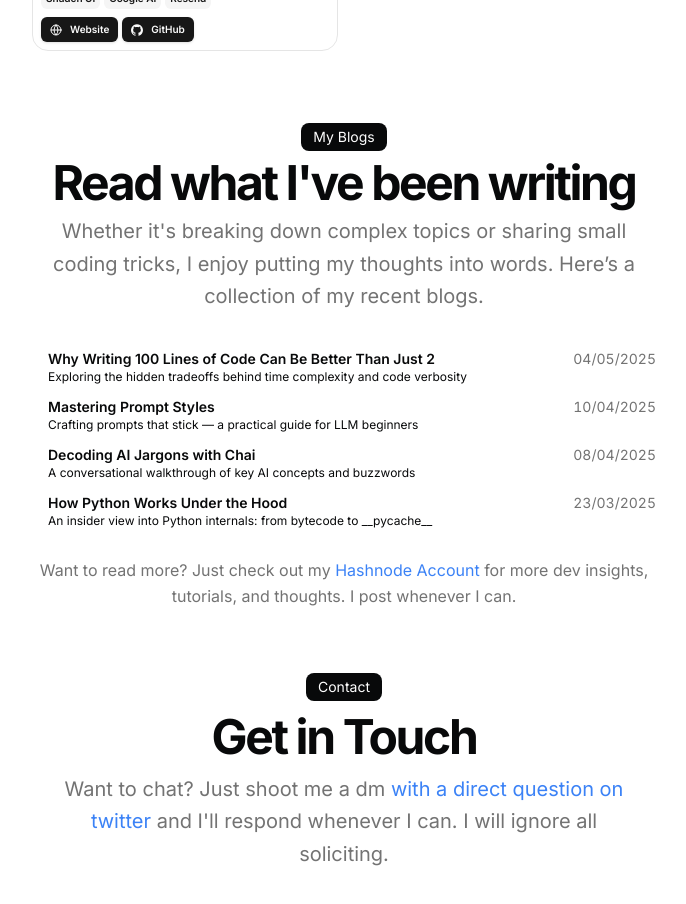
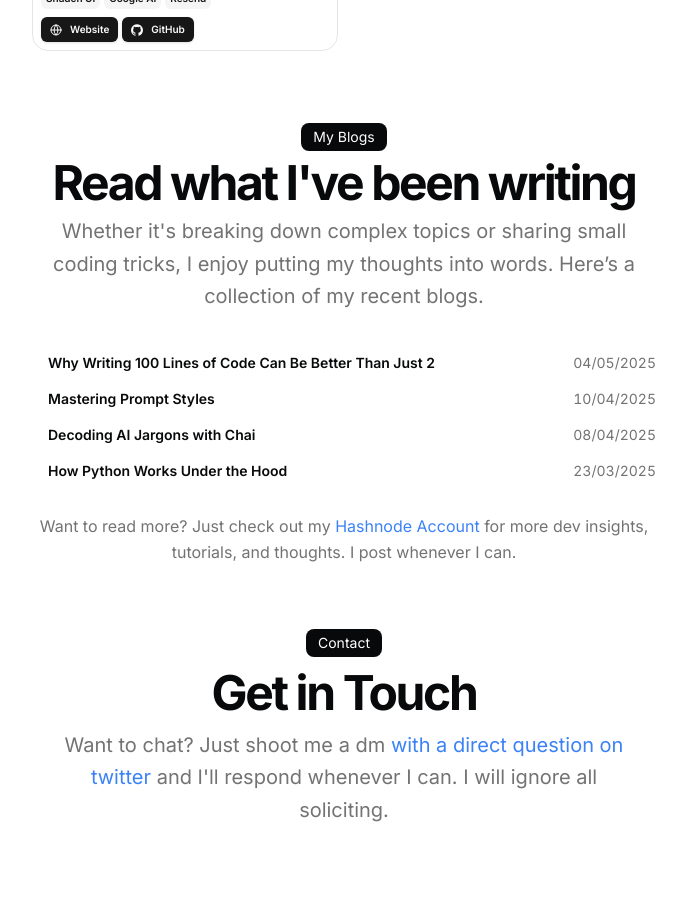
Before and after one commit to rahulkpr2510/portfolio-website, a Next.js app: page / in a window 1280 px wide. Shown: the part 1380-2284 px from the top of the page, without its empty margins (296-982 px from the left). Built offline with nearby package versions, Linux system fonts and the light colour scheme.

Commit message:
refactor(blog-card): simplify component structure and improve animation
- Remove unused props (subtitle, badges) and clean up imports
- Restructure card layout and improve expand/collapse animation with AnimatePresence
- Move Link component inside description for better UX

```diff
--- a/src/app/page.tsx
+++ b/src/app/page.tsx
@@ -17,7 +17,7 @@ export default function Page() {
       <section id="hero">
         <div className="mx-auto w-full max-w-2xl space-y-8">
           <div className="gap-2 flex justify-between">
-						<div className="flex-col flex flex-1 space-y-1.5">
+            <div className="flex-col flex flex-1 space-y-2">
               <BlurFadeText
                 delay={BLUR_FADE_DELAY}
                 className="text-3xl font-bold tracking-tighter sm:text-5xl xl:text-6xl/none"
@@ -195,7 +195,7 @@ export default function Page() {
         </div>
       </section> */}
       <section id="education">
-				<div className="flex min-h-0 flex-col gap-y-3">
+        <div className="flex min-h-0 flex-col gap-y-4">
           <BlurFade delay={BLUR_FADE_DELAY * 11}>
             <div className="flex flex-col items-center justify-center space-y-4 text-center">
               <div className="space-y-2 mb-6">
@@ -219,8 +219,8 @@ export default function Page() {
                 key={Math.random()}
                 blogUrl={blog.link}
                 title={blog.title}
-								subtitle={blog.description}
                 date={blog.date}
+                description={blog.description}
               />
             </BlurFade>
           ))}
--- a/src/components/blog-card.tsx
+++ b/src/components/blog-card.tsx
@@ -1,32 +1,27 @@
 "use client";
 
-import { Badge } from "./ui/badge";
 import { Card, CardHeader } from "@/components/ui/card";
 import { cn } from "@/lib/utils";
-import { motion } from "framer-motion";
+import { motion, AnimatePresence } from "framer-motion";
 import { ChevronRightIcon } from "lucide-react";
 import Link from "next/link";
 import React from "react";
 
 interface BlogCardProps {
   title: string;
-  subtitle?: string;
-  badges?: readonly string[];
   blogUrl: string;
   description?: string;
   date: string;
 }
 export const BlogCard = ({
   title,
-  subtitle,
-  badges,
   blogUrl,
   description,
   date,
 }: BlogCardProps) => {
   const [isExpanded, setIsExpanded] = React.useState(false);
 
-  const handleClick = (e: React.MouseEvent<HTMLAnchorElement, MouseEvent>) => {
+  const handleClick = (e: React.MouseEvent<HTMLHeadingElement, MouseEvent>) => {
     if (description) {
       e.preventDefault();
       setIsExpanded(!isExpanded);
@@ -34,30 +29,16 @@ export const BlogCard = ({
   };
 
   return (
-    <Link
-      href={blogUrl || "#"}
-      className="block cursor-pointer"
-      onClick={handleClick}
-    >
     <Card className="flex">
       <div className="flex-grow ml-4 items-center flex-col group">
         <CardHeader>
           <div className="flex items-center justify-between gap-x-2 text-base">
-              <h3 className="inline-flex items-center justify-center font-semibold leading-none text-xs sm:text-sm">
+            <h3
+              onClick={handleClick}
+              className="inline-flex items-center justify-center font-semibold leading-none text-xs sm:text-sm"
+            >
               {title}
-                {badges && (
-                  <span className="inline-flex gap-x-1">
-                    {badges.map((badge, index) => (
-                      <Badge
-                        variant="secondary"
-                        className="align-middle text-xs"
-                        key={index}
-                      >
-                        {badge}
-                      </Badge>
-                    ))}
-                  </span>
-                )}
+
               <ChevronRightIcon
                 className={cn(
                   "size-4 translate-x-0 transform opacity-0 transition-all duration-300 ease-out group-hover:translate-x-1 group-hover:opacity-100",
@@ -69,27 +50,29 @@ export const BlogCard = ({
               {date}
             </div>
           </div>
-            {subtitle && <div className="font-sans text-xs">{subtitle}</div>}
         </CardHeader>
-          {description && (
+        <AnimatePresence initial={false}>
+          {isExpanded && description && (
             <motion.div
               initial={{ opacity: 0, height: 0 }}
               animate={{
                 opacity: isExpanded ? 1 : 0,
-
                 height: isExpanded ? "auto" : 0,
               }}
+              exit={{ opacity: 0, height: 0 }}
               transition={{
                 duration: 0.7,
                 ease: [0.16, 1, 0.3, 1],
               }}
-              className="mt-2 text-xs sm:text-sm"
+              className="mt-2 font-sans text-xs"
             >
+              <Link href={blogUrl} className="inline cursor-pointer">
                 {description}
+              </Link>
             </motion.div>
           )}
+        </AnimatePresence>
       </div>
     </Card>
-    </Link>
   );
 };
```
Lines whose indentation alone changed are shown as unchanged.
